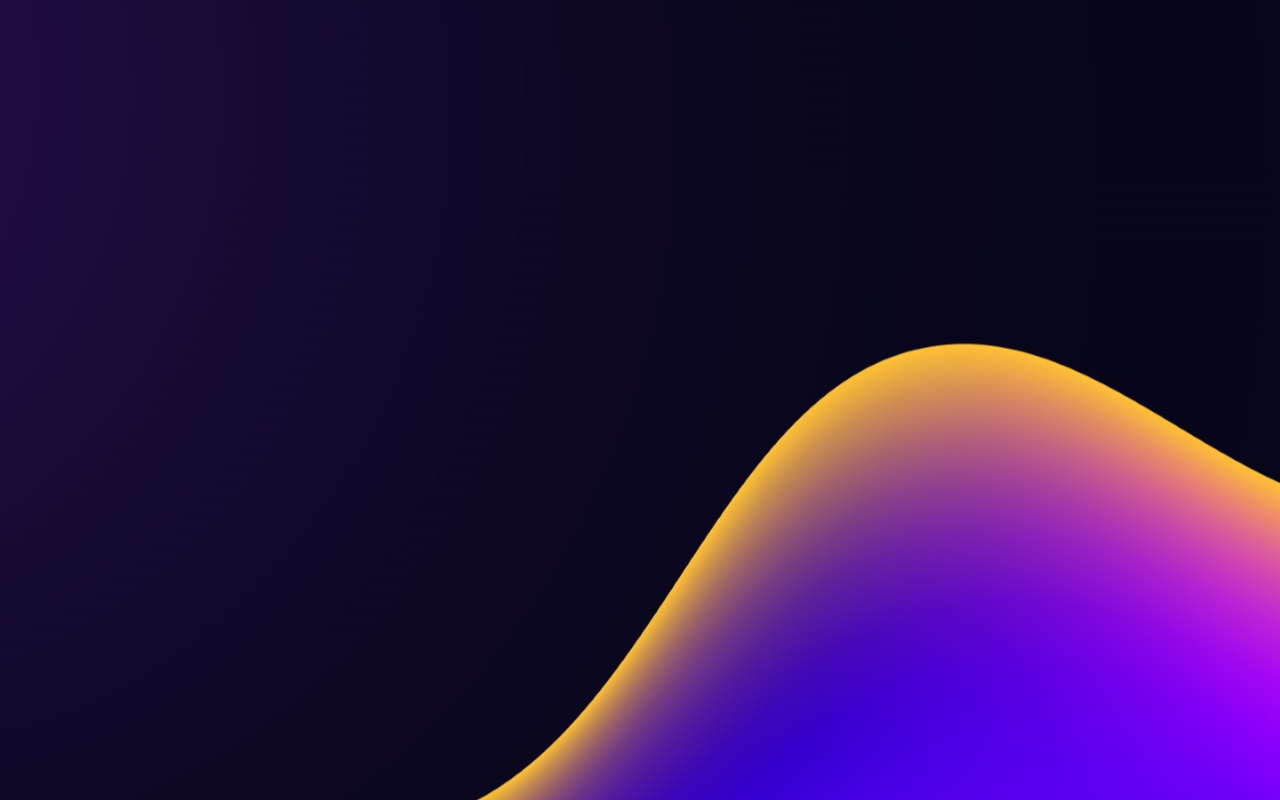
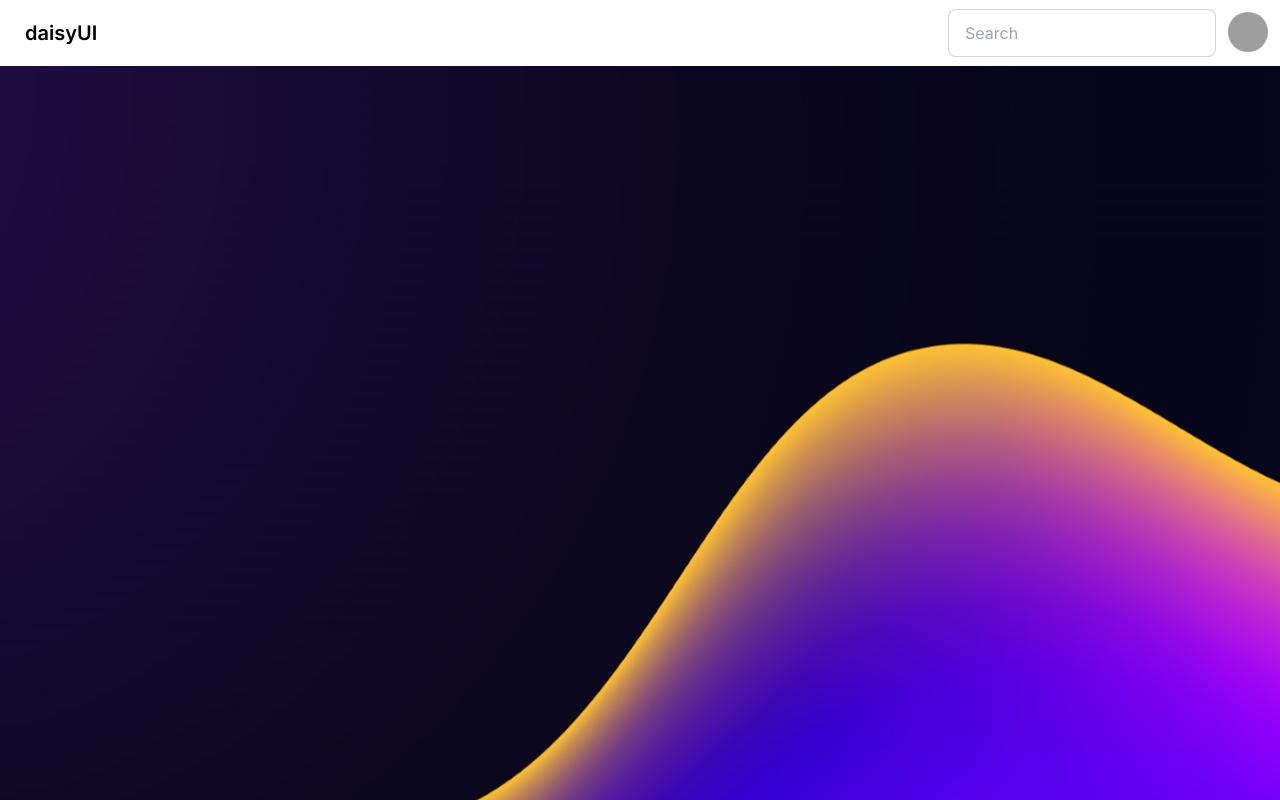
Before and after one commit to ramezj/FullStack, a Next.js app in the folder client/: page / in a window 1280 px wide. Built offline with nearby package versions, Linux system fonts and the light colour scheme; grey boxes are pictures that could not be loaded.

Commit message:
small updates to UI

```diff
--- a/client/app/page.js
+++ b/client/app/page.js
@@ -1,9 +1,10 @@
 import Image from 'next/image'
+import Navbar from '@/components/Navbar/Navbar'
 
 export default function Home() {
   return (
   <div className='bg-[url("/6.jpg")] h-full min-h-screen bg-center bg-no-repeat w-full'>
-
+   <Navbar />
    </div>
   )
 }
--- /dev/null
+++ b/client/components/Navbar/Dashboard.jsx
@@ -0,0 +1,8 @@
+"use client"
+export default function Dashboard() {
+    return (
+        <>
+        <button className="btn btn-wide">Dashboard</button>
+        </>
+    )
+}
--- /dev/null
+++ b/client/components/Navbar/Login.jsx
@@ -0,0 +1,8 @@
+"use client"
+export default function Login() {
+    return (
+        <>
+        <button className="btn btn-wide">Login</button>
+        </>
+    )
+}
--- /dev/null
+++ b/client/components/Navbar/Navbar.jsx
@@ -0,0 +1,34 @@
+"use client"
+export default function Navbar() {
+    return (
+        <>
+        <div className="navbar bg-base-100">
+  <div className="flex-1">
+    <a className="btn btn-ghost normal-case text-xl">daisyUI</a>
+  </div>
+  <div className="flex-none gap-2">
+    <div className="form-control">
+      <input type="text" placeholder="Search" className="input input-bordered" />
+    </div>
+    <div className="dropdown dropdown-end">
+      <label tabIndex={0} className="btn btn-ghost btn-circle avatar">
+        <div className="w-10 rounded-full">
+          <img src="/images/stock/photo-1534528741775-53994a69daeb.jpg" />
+        </div>
+      </label>
+      <ul tabIndex={0} className="mt-3 p-2 shadow menu menu-compact dropdown-content bg-base-100 rounded-box w-52">
+        <li>
+          <a className="justify-between">
+            Profile
+            <span className="badge">New</span>
+          </a>
+        </li>
+        <li><a>Settings</a></li>
+        <li><a>Logout</a></li>
+      </ul>
+    </div>
+  </div>
+</div>
+        </>
+    )
+}
--- /dev/null
+++ b/client/components/Navbar/Register.jsx
@@ -0,0 +1,8 @@
+"use client"
+export default function Register() {
+    return (
+        <>
+        <button className="btn btn-wide">Register</button>
+        </>
+    )
+}
--- a/client/package.json
+++ b/client/package.json
@@ -10,6 +10,7 @@
   },
   "dependencies": {
     "autoprefixer": "10.4.14",
+    "daisyui": "^2.52.0",
     "eslint": "8.41.0",
     "eslint-config-next": "13.4.4",
     "next": "13.4.4",
--- a/client/tailwind.config.js
+++ b/client/tailwind.config.js
@@ -14,5 +14,5 @@ module.exports = {
       },
     },
   },
-  plugins: [],
+  plugins: [require("daisyui")],
 }
```
Also changed, not shown: client/.babelrc (deleted), client/.eslintrc.json, 2 other files (tests, documents, lock files or other folders).
